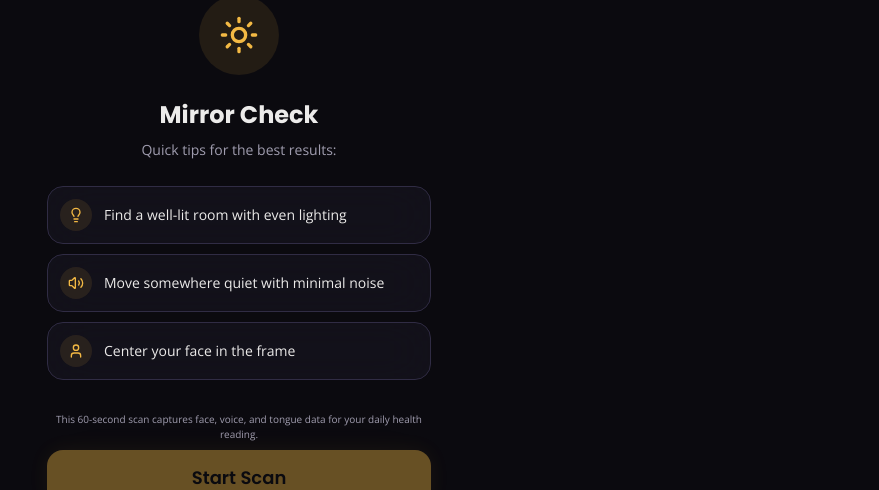
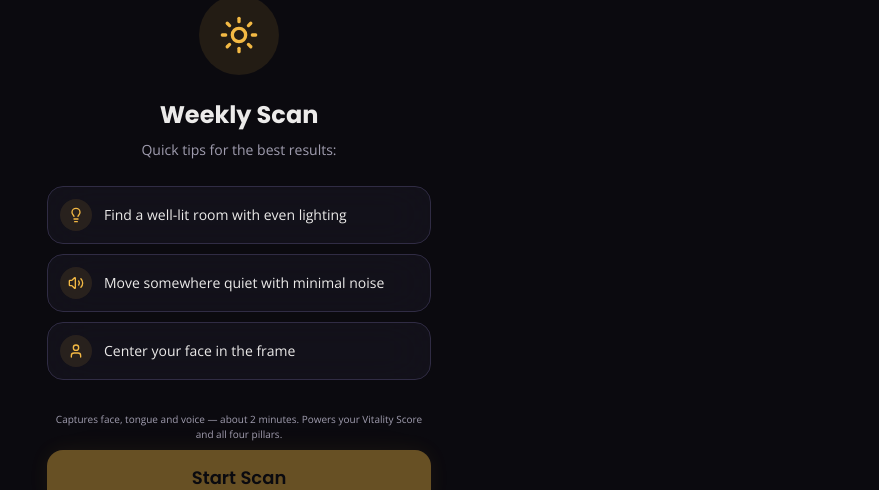
Before and after one commit to johannakistermann/april-30th-version, a React (Vite) app: page /mirror-check in a window 1280 px wide. Shown: the part 145-635 px from the top of the page, without its empty margins (401-1280 px from the left). Built offline with nearby package versions, Linux system fonts and the light colour scheme; no server answers; the HTML template or start-up script is replaced by a standard one.

Commit message:
Changes
Co-authored-by: johannakistermann <256739564+johannakistermann@users.noreply.github.com>

```diff
--- a/src/pages/MirrorCheck.tsx
+++ b/src/pages/MirrorCheck.tsx
@@ -14,7 +14,8 @@ const TIPS = [
 const MirrorCheck = () => {
   const navigate = useNavigate();
   const location = useLocation();
-  const isDeepScan = location.state?.deepScan === true;
+  // Default to deep (full weekly) scan unless explicitly disabled
+  const isDeepScan = location.state?.deepScan !== false;
   const [ready, setReady] = useState(false);
   const [cameraStream, setCameraStream] = useState<MediaStream | null>(null);
   const [permissionDenied, setPermissionDenied] = useState(false);
@@ -90,7 +91,7 @@ const MirrorCheck = () => {
 
           <div className="space-y-2">
             <h1 className="text-2xl font-display font-bold">
-              {isDeepScan ? "Deep Scan" : "Mirror Check"}
+              {isDeepScan ? "Weekly Scan" : "Quick Scan"}
             </h1>
             <p className="text-sm text-muted-foreground leading-relaxed">
               Quick tips for the best results:
@@ -121,8 +122,8 @@ const MirrorCheck = () => {
           <div className="w-full space-y-2 mt-2">
             <p className="text-[10px] text-muted-foreground">
               {isDeepScan
-                ? "Step 1: 60s Mirror Check captures face, voice & tongue. Step 2: Extended voice analysis (~2 min)."
-                : "This 60-second scan captures face, voice, and tongue data for your daily health reading."}
+                ? "Captures face, tongue and voice — about 2 minutes. Powers your Vitality Score and all four pillars."
+                : "Quick 60-second face, tongue, and voice capture."}
             </p>
             <Button
               onClick={handleStart}
```
